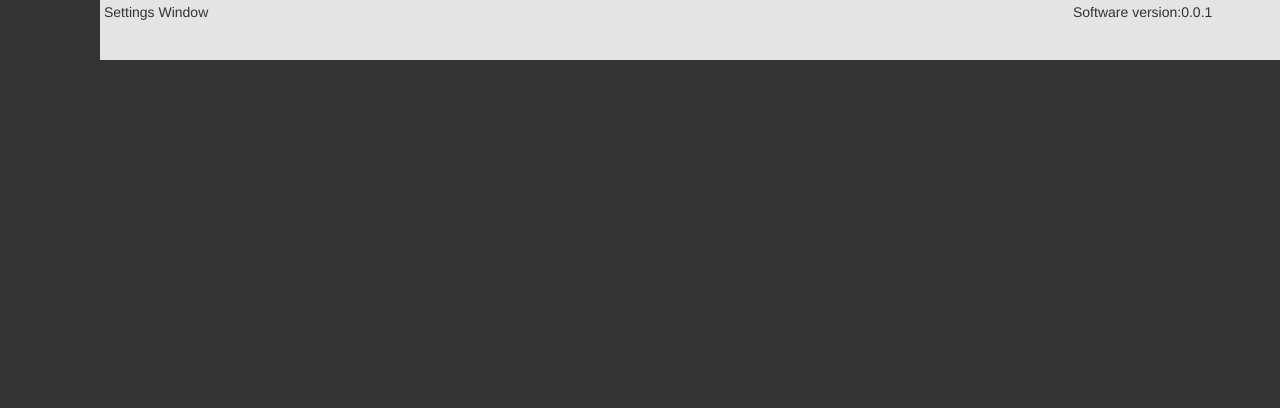
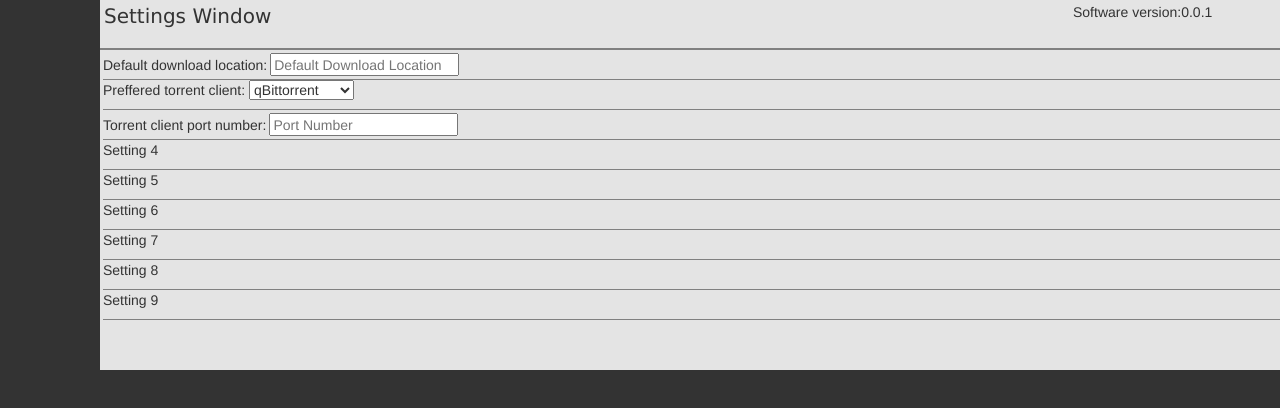
Before and after one commit to DanielLatimerUns/NetworkTools, an Angular app in the folder NetworkTools/ClientApp/: page /settings in a window 1280 px wide. Shown: the top 408 px of the page. Built offline with nearby package versions, Linux system fonts and the light colour scheme.

Commit message:
Layout: Settings- first options

```diff
--- a/NetworkTools/ClientApp/src/app/components/settings/settings.component.css
+++ b/NetworkTools/ClientApp/src/app/components/settings/settings.component.css
@@ -1,18 +1,21 @@
 .component-container{
   background-color:#e4e4e4;
   display:grid;
-  grid-template-rows: 30px auto 30px;
+  grid-template-rows: 50px auto 50px;
 }
 
 .header {
   display:grid;
   grid-row: 1;
-  margin: 2px 7px 7px 4px;
+  padding: 2px 7px 7px 4px;
   grid-template-columns: 200px auto 200px;
+  border-bottom:2px solid #808080;
 }
 
 .header-title {
   grid-column: 1 ;
+  font-size:20px;
+  font-family:'Lucida Sans', 'Lucida Sans Regular', 'Lucida Grande', 'Lucida Sans Unicode', Geneva, Verdana, sans-serif
 }
 .version {
   grid-column: 3;
@@ -20,8 +23,78 @@
 }
 
 .dynamic-settings-window {
-  grid-row:2;
+  grid-row: 2;
 }
+.settings-general {
+  display: grid;
+  grid-template-rows: repeat(9, 30px);
+  grid-template-columns: auto, 100px;
+}
+
+.settings-row1 {
+  display: flex;
+  grid-row: 1;
+  margin-left: 3px;
+  border-bottom: 1px solid #808080;
+  padding:3px 0;
+}
+
+.settings-row1 div {
+  text-align:center;
+  padding-top:2px;
+  margin-right:3px;
+}
+.settings-row2 {
+  grid-row: 2;
+  margin-left: 3px;
+  border-bottom: 1px solid #808080;
+}
+.settings-row3 {
+  display: flex;
+  grid-row: 3;
+  margin-left: 3px;
+  padding: 3px 0;
+  border-bottom: 1px solid #808080;
+}
+
+.settings-row3 div {
+  text-align: center;
+  padding-top: 2px;
+  margin-right: 3px;
+}
+
+.settings-row4 {
+  grid-row: 4;
+  margin-left: 3px;
+  border-bottom: 1px solid #808080;
+}
+.settings-row5 {
+  grid-row: 5;
+  margin-left: 3px;
+  border-bottom: 1px solid #808080;
+}
+.settings-row6 {
+  grid-row: 6;
+  margin-left: 3px;
+  border-bottom: 1px solid #808080;
+}
+.settings-row7 {
+  grid-row: 7;
+  margin-left: 3px;
+  border-bottom: 1px solid #808080;
+}
+.settings-row8 {
+  grid-row: 8;
+  margin-left: 3px;
+  border-bottom: 1px solid #808080;
+}
+.settings-row9 {
+  grid-row: 9;
+  margin-left: 3px;
+  border-bottom: 1px solid #808080;
+}
+
+
 .footer {
   grid-row:3;
 }
--- a/NetworkTools/ClientApp/src/app/components/settings/settings.component.html
+++ b/NetworkTools/ClientApp/src/app/components/settings/settings.component.html
@@ -6,7 +6,22 @@
   </div>
   <div class="dynamic-settings-window">
     <div class="settings-general">
-      <div></div>
+      <div class="settings-row1"><div>Default download location:</div><input type="text" name="DownloadDefault" placeholder="Default Download Location"/></div>
+      <div class="settings-row2">Preffered torrent client:
+        <select name="TorrentClient">
+          <option value="qbittorent">qBittorrent</option>
+          <option value="deluge">Deluge</option>
+          <option value="rutorrent">ruTorrent</option>
+          <option value="transmission">Transmission</option>
+        </select>
+      </div>
+      <div class="settings-row3"><div>Torrent client port number:</div><input type="text" name="torrentport" placeholder="Port Number" /></div>
+      <div class="settings-row4">Setting 4</div>
+      <div class="settings-row5">Setting 5</div>
+      <div class="settings-row6">Setting 6</div>
+      <div class="settings-row7">Setting 7</div>
+      <div class="settings-row8">Setting 8</div>
+      <div class="settings-row9">Setting 9</div>
     </div>
     <div class="settings-downloads">
 
```
